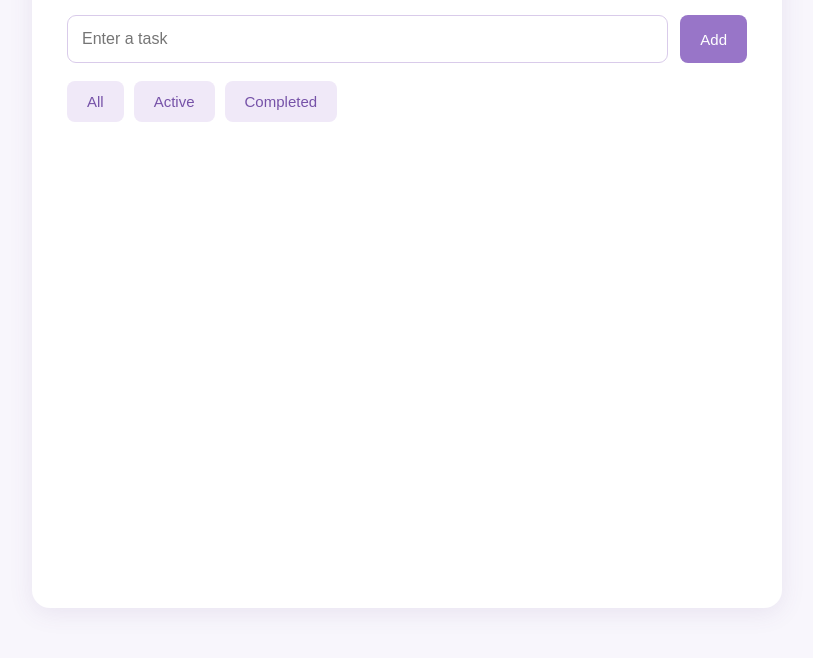
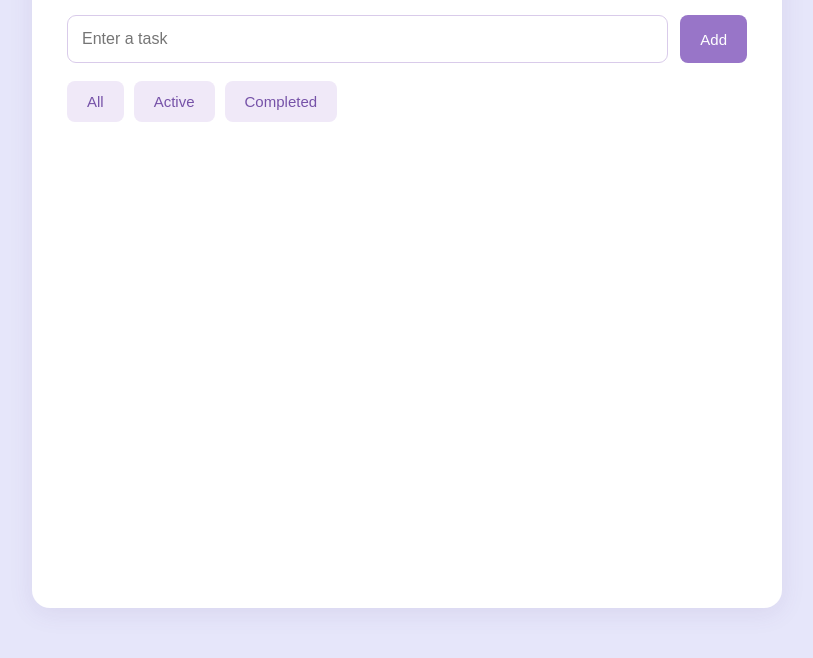
Before and after one commit to Gajalakshmi-P/To-do-list, a plain HTML site: page index.html in a window 1280 px wide. Shown: the part 142-800 px from the top of the page, without its empty margins (233-1046 px from the left). Drawn offline with Linux system fonts and the light colour scheme.

Commit message:
Add lavender background color to body

```diff
--- a/style.css
+++ b/style.css
@@ -1,4 +1,6 @@
-
+body {
+    background-color: lavender !important;
+}
 /* General styling */
 * {
     margin: 0;
```
